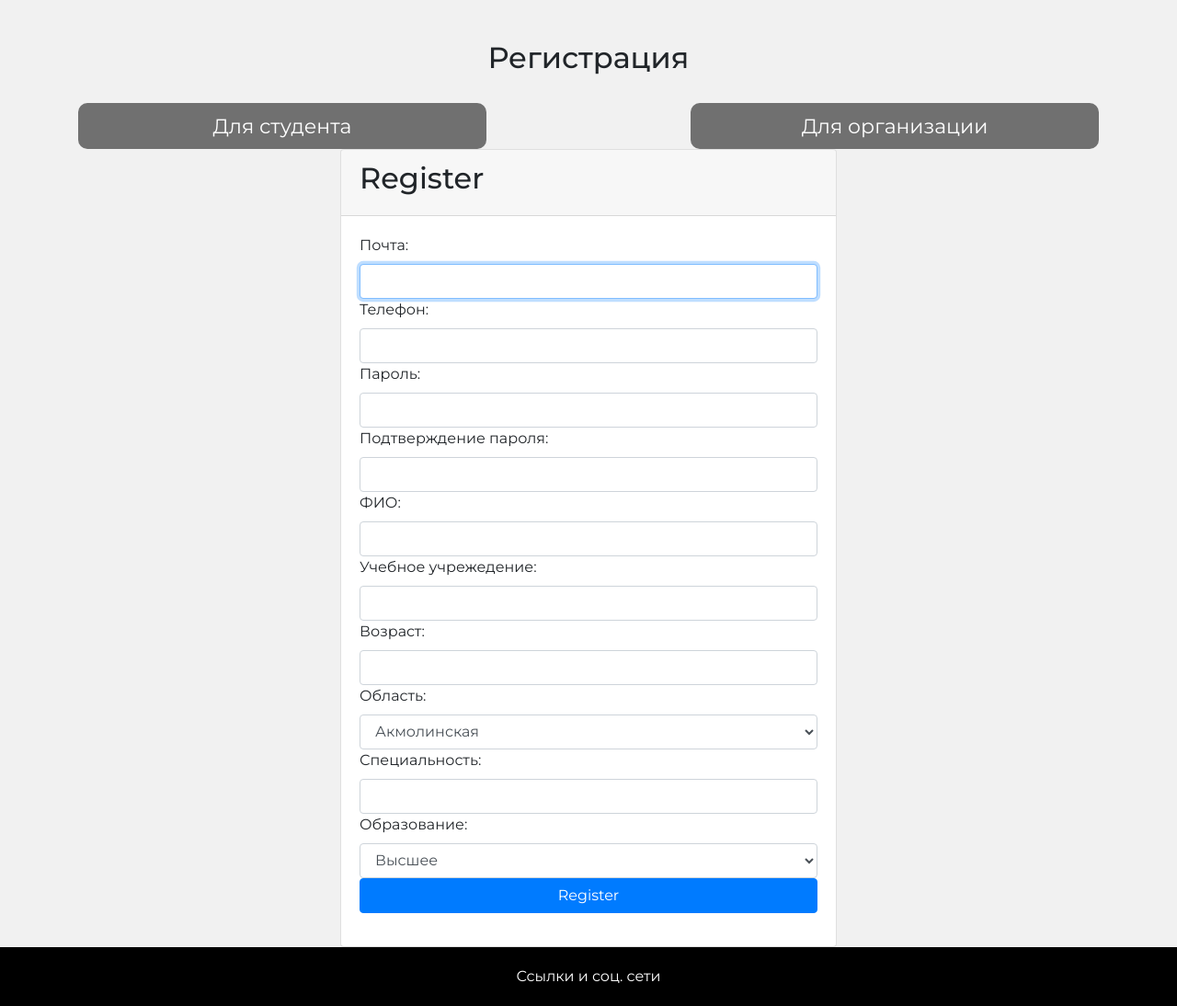
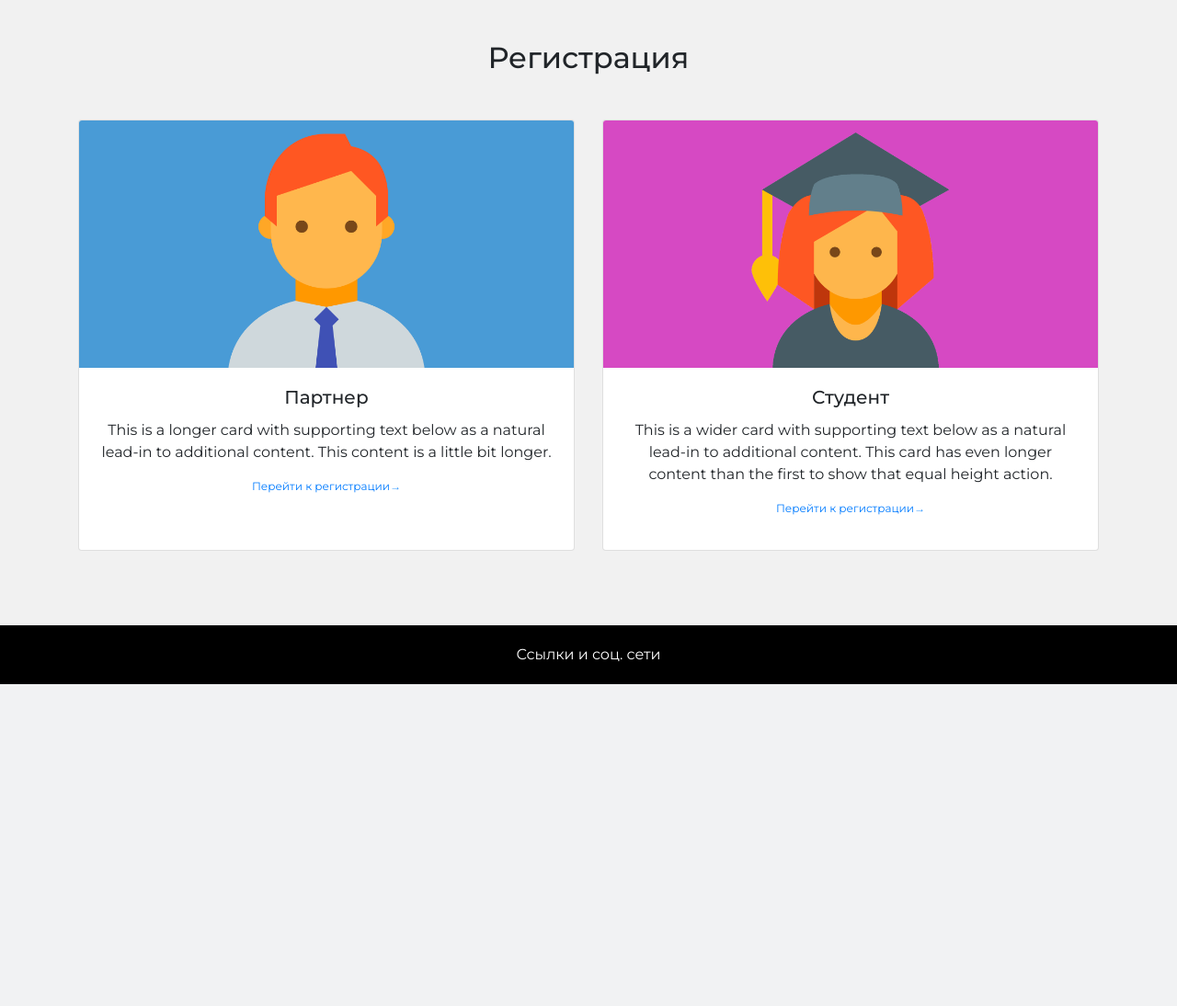
Before and after one commit to DarthZiel/BastauProject, a Django app: page /register/ in a window 1280 px wide. Shown: the part 56-1150 px from the top of the page at 92% size. After the commit the page ends 800 px from the top, so only its background shows below. Run offline with Django 4.2, Linux system fonts and the light colour scheme; some libraries are stand-ins or nearby versions.

Commit message:
register and partners

```diff
--- a/BastauApp/static/css/style.css
+++ b/BastauApp/static/css/style.css
@@ -438,3 +438,12 @@ body{
 #id_category{
 placeholder: 'Все категории'
 }
+
+.img_partners{
+width:244px;
+height:244px
+}
+.card{
+
+width:244px;
+}
--- a/BastauApp/templates/base.html
+++ b/BastauApp/templates/base.html
@@ -44,7 +44,7 @@
                 <li class="nav-item"><a href="{% url 'personal_partner' user.id %}"  class="nav-link">Личный кабинет</a></li>
                 {%endif%}
             {% else %}
-            <li class="nav-item"><a href="{% url 'student_register' %}"  class="nav-link">Регистрация</a></li>
+            <li class="nav-item"><a href="{% url 'register' %}"  class="nav-link">Регистрация</a></li>
               <li class="nav-item"><a href="{% url 'login'%}"  class="nav-link">Войти</a></li>
             {% endif %}
             </ul>
--- a/BastauApp/templates/register.html
+++ b/BastauApp/templates/register.html
@@ -1,48 +1,35 @@
 {% extends 'base.html' %}
 {% load widget_tweaks %}
 {% block content %}
+{% load static %}
 
   <section class="reg-page">
-    <div class="container">
       <div class="reg-page__title">
-        <h2>Регистрация</h2>
-      </div>
-      <div class="">
-        <div class="d-flex">
-          <a type="button" class="reg-page__block" href="{% url 'student_register' %}">
-              Для студента
-          </a>
-          <a type="button" class="reg-page__block" href="{% url 'partner_register' %}">Для организации</a>
-        </div>
-      </div>
+
+        <h2 class="mb-5">Регистрация</h2>
+
+ <div class="container">
+     <div class="card-deck">
+  <div class="card">
+    <img class="card-img-top" src="{% static 'img_register/img_partner_register.png' %}" alt="Card image cap">
+    <div class="card-body">
+      <h5 class="card-title">Партнер</h5>
+      <p class="card-text">This is a longer card with supporting text below as a natural lead-in to additional content. This content is a little bit longer.</p>
+      <p class="card-text "><div class="main-cases__item__link"><a href="{% url 'partner_register' %}">Перейти к регистрации</a></div></p>
     </div>
- <div class="container">
-      <div class="row">
-        <div class="col-md-6 mx-auto">
-          <div class="card">
-            <div class="card-header text-black">
-              <h2>Register</h2>
-            </div>
-            <div class="card-body">
-                <form action="{% url 'student_register' %}" method="POST" novalidate>
-                  {% csrf_token %}
-                     {% for field in form %}
-                       <div class="form-group">
-                           {{ field.label_tag }}
-                              {% render_field field class="form-control" %}
-                                {% for error in field.errors %}
-                                  <span style="color:red">{{ error }}</span>
-                                {% endfor %}
-                     {% endfor %}
-                         <input type="submit" value="Register" class="btn btn-block btn-primary">
-                       </div>
-                </form>
-             </div>
-                </div>
-            </div>
-          </div>
-        </div>
+  </div>
+
+  <div class="card">
+    <img class="card-img-top" src="{% static 'img_register/img_student_register.png' %}" alt="Card image cap">
+    <div class="card-body">
+      <h5 class="card-title">Студент</h5>
+      <p class="card-text">This is a wider card with supporting text below as a natural lead-in to additional content. This card has even longer content than the first to show that equal height action.</p>
+      <p class="card-text "><div class="main-cases__item__link"><a href="{% url 'student_register' %}">Перейти к регистрации</a></div></p>
     </div>
+  </div>
+</div>
+
+ </div>
   </section>
 
 
--- a/BastauApp/urls.py
+++ b/BastauApp/urls.py
@@ -28,7 +28,8 @@ urlpatterns = [
     path('answers/', views.ShowAnswerStudent.as_view(), name='show_answer_student'),
     path('answers/delete/<int:pk>', views.delete_answer.as_view(), name='delete_answer'),
     path('logout/', views.logout_user, name='logout'),
-    path('register/', views.student_register.as_view(), name='student_register'),
+    path('register/', views.register, name='register'),
+    path('student_register/', views.student_register.as_view(), name='student_register'),
     path('partner_register/', views.partner_register.as_view(), name='partner_register'),
     path('mycases/answers/answer/<int:pk>', views.AnswerToCase.as_view(), name='answer'),
     path('winner/<int:pk>', views.edit, name='winner'),
--- a/BastauApp/views.py
+++ b/BastauApp/views.py
@@ -17,6 +17,12 @@ menu = [
     {'title': 'Кейсы', 'url_name': 'showcases'},
     {'title': 'Победители', 'url_name': 'ListWinners'},
 ]
+def register(request):
+    context = {}
+    # add the dictionary during initialization
+    context["menu"] = menu
+
+    return render(request, "register.html", context)
 
 class Categories(ListView):
     def get_cat(self):
@@ -112,9 +118,6 @@ class ShowCasesPartner(ListView):
         queryset = Case.objects.filter(user_id=self.request.user.partner)
         return queryset
 
-
-
-
 def detail_view(request, case_id):
     # dictionary for initial data with
     # field names as keys
@@ -135,6 +138,7 @@ def detail_view_for_Partner(request, case_id):
 class ShowPartners(ListView):
     model = Partner
     template_name = 'partners.html'
+    paginate_by = 5
     extra_context = {'name': 'Партнеры', 'menu': menu}
 
 class LoginUser(LoginView):
@@ -148,7 +152,7 @@ class LoginUser(LoginView):
 class student_register(CreateView):
     model = User
     form_class = StudentSignUpForm
-    template_name = 'register.html'
+    template_name = 'student_register.html'
     extra_context = {'menu':menu}
 
     def form_valid(self, form):
```
Also changed, not shown: BastauApp/templates/partners.html (+20 -11 lines), BastauApp/templates/student_register.html (+6 -7 lines), BastauApp/static/img_register/img_partner_register.png (added), BastauApp/static/img_register/img_student_register.png (added).
